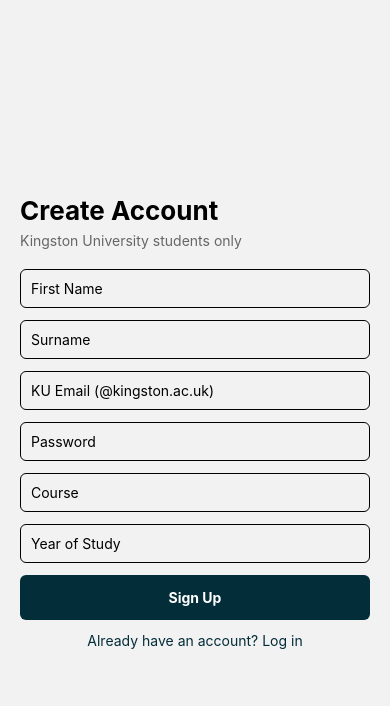
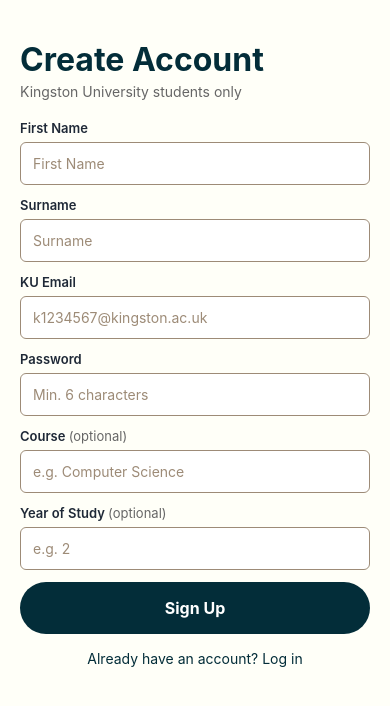
Before and after one commit to badarianof/ku_connect, a React Native app: screen /StudentSignup in a window 390 px wide. Shown: the top 706 px of the page. Built offline with nearby package versions, Linux system fonts and the light colour scheme.

Commit message:
apply theme to student signup screen

```diff
--- a/src/components/screens/student/SignUpScreen.js
+++ b/src/components/screens/student/SignUpScreen.js
@@ -2,12 +2,15 @@
   View,
   Text,
   TextInput,
-  Pressable,
   StyleSheet,
   Alert,
+  ScrollView,
 } from "react-native";
 import { useState } from "react";
 import { supabase } from "../../../api/supabase";
+import ScreenWrapper from "../../../components/layout/ScreenWrapper";
+import Button from "../../../components/layout/Button";
+import { colors, spacing, radius } from "../../../theme";
 
 export default function StudentSignupScreen({ navigation }) {
   const [firstName, setFirstName] = useState("");
@@ -19,36 +22,43 @@
 
   const handleSignup = async () => {
     if (!firstName || !surname || !email || !password) {
-      Alert.alert("Please fill in all required fields");
+      Alert.alert(
+        "Missing fields",
+        "Please fill in your name, email and password."
+      );
       return;
     }
 
     if (!email.endsWith("@kingston.ac.uk")) {
       Alert.alert(
-        "Please use your Kingston University email (@kingston.ac.uk)"
+        "Invalid email",
+        "Please use your Kingston University email address ending in @kingston.ac.uk"
+      );
+      return;
+    }
+
+    if (password.length < 6) {
+      Alert.alert(
+        "Weak password",
+        "Your password must be at least 6 characters."
       );
       return;
     }
 
     try {
-      // create auth user
-      const { data, error } = await supabase.auth.signUp({
-        email,
-        password,
-      });
+      const { data, error } = await supabase.auth.signUp({ email, password });
 
       if (error) {
         Alert.alert("Signup failed", error.message);
         return;
       }
 
-      // 2. insert into student table
       const { error: profileError } = await supabase.from("student").insert({
         auth_id: data.user.id,
         first_name: firstName,
         surname,
         email,
-        course,
+        course: course || null,
         year_of_study: yearOfStudy ? parseInt(yearOfStudy) : null,
       });
 
@@ -66,74 +76,116 @@
   };
 
   return (
-    <View style={styles.container}>
+    <ScreenWrapper style={{ padding: 0 }}>
+      <ScrollView contentContainerStyle={styles.container}>
+        <View style={styles.header}>
           <Text style={styles.title}>Create Account</Text>
           <Text style={styles.subtitle}>Kingston University students only</Text>
+        </View>
 
+        <View style={styles.form}>
+          <Text style={styles.label}>First Name</Text>
           <TextInput
             placeholder="First Name"
             value={firstName}
             onChangeText={setFirstName}
             style={styles.input}
+            placeholderTextColor={colors.neutral}
           />
+
+          <Text style={styles.label}>Surname</Text>
           <TextInput
             placeholder="Surname"
             value={surname}
             onChangeText={setSurname}
             style={styles.input}
+            placeholderTextColor={colors.neutral}
           />
+
+          <Text style={styles.label}>KU Email</Text>
           <TextInput
-        placeholder="KU Email (@kingston.ac.uk)"
+            placeholder="k1234567@kingston.ac.uk"
             value={email}
             onChangeText={setEmail}
             style={styles.input}
             keyboardType="email-address"
             autoCapitalize="none"
+            placeholderTextColor={colors.neutral}
           />
+
+          <Text style={styles.label}>Password</Text>
           <TextInput
-        placeholder="Password"
+            placeholder="Min. 6 characters"
             value={password}
             onChangeText={setPassword}
             style={styles.input}
             secureTextEntry
+            placeholderTextColor={colors.neutral}
           />
+
+          <Text style={styles.label}>
+            Course <Text style={styles.optional}>(optional)</Text>
+          </Text>
           <TextInput
-        placeholder="Course"
+            placeholder="e.g. Computer Science"
             value={course}
             onChangeText={setCourse}
             style={styles.input}
+            placeholderTextColor={colors.neutral}
           />
+
+          <Text style={styles.label}>
+            Year of Study <Text style={styles.optional}>(optional)</Text>
+          </Text>
           <TextInput
-        placeholder="Year of Study"
+            placeholder="e.g. 2"
             value={yearOfStudy}
             onChangeText={setYearOfStudy}
             style={styles.input}
             keyboardType="numeric"
+            placeholderTextColor={colors.neutral}
           />
 
-      <Pressable style={styles.button} onPress={handleSignup}>
-        <Text style={styles.buttonText}>Sign Up</Text>
-      </Pressable>
+          <Button title="Sign Up" onPress={handleSignup} />
 
-      <Pressable onPress={() => navigation.navigate("StudentLogin")}>
-        <Text style={styles.link}>Already have an account? Log in</Text>
-      </Pressable>
+          <Text
+            style={styles.link}
+            onPress={() => navigation.navigate("StudentLogin")}
+          >
+            Already have an account? Log in
+          </Text>
         </View>
+      </ScrollView>
+    </ScreenWrapper>
   );
 }
 
 const styles = StyleSheet.create({
-  container: { flex: 1, padding: 20, justifyContent: "center" },
-  title: { fontSize: 26, fontWeight: "bold", marginBottom: 6 },
-  subtitle: { color: "#666", marginBottom: 20 },
-  input: { borderWidth: 1, padding: 10, borderRadius: 6, marginBottom: 12 },
-  button: {
-    backgroundColor: "#032D39",
-    padding: 14,
-    borderRadius: 6,
-    alignItems: "center",
-    marginBottom: 12,
+  container: { padding: spacing.xl, flexGrow: 1 },
+  header: { marginTop: spacing.xl, marginBottom: spacing.xl },
+  title: {
+    fontSize: 32,
+    fontWeight: "bold",
+    color: colors.primary,
+    marginBottom: spacing.xs,
   },
-  buttonText: { color: "white", fontWeight: "bold" },
-  link: { textAlign: "center", color: "#032D39" },
+  subtitle: { color: colors.grey, fontSize: 14 },
+  form: { gap: spacing.xs },
+  label: {
+    fontSize: 13,
+    fontWeight: "600",
+    color: colors.primaryText,
+    marginBottom: 2,
+  },
+  optional: { fontWeight: "400", color: colors.grey },
+  input: {
+    borderWidth: 1,
+    borderColor: colors.neutral,
+    padding: spacing.md,
+    borderRadius: radius.sm,
+    marginBottom: spacing.sm,
+    backgroundColor: colors.white,
+    color: colors.primaryText,
+  },
+  link: { textAlign: "center", color: colors.primary, marginTop: spacing.md },
 });
```
Lines whose indentation alone changed are shown as unchanged.
